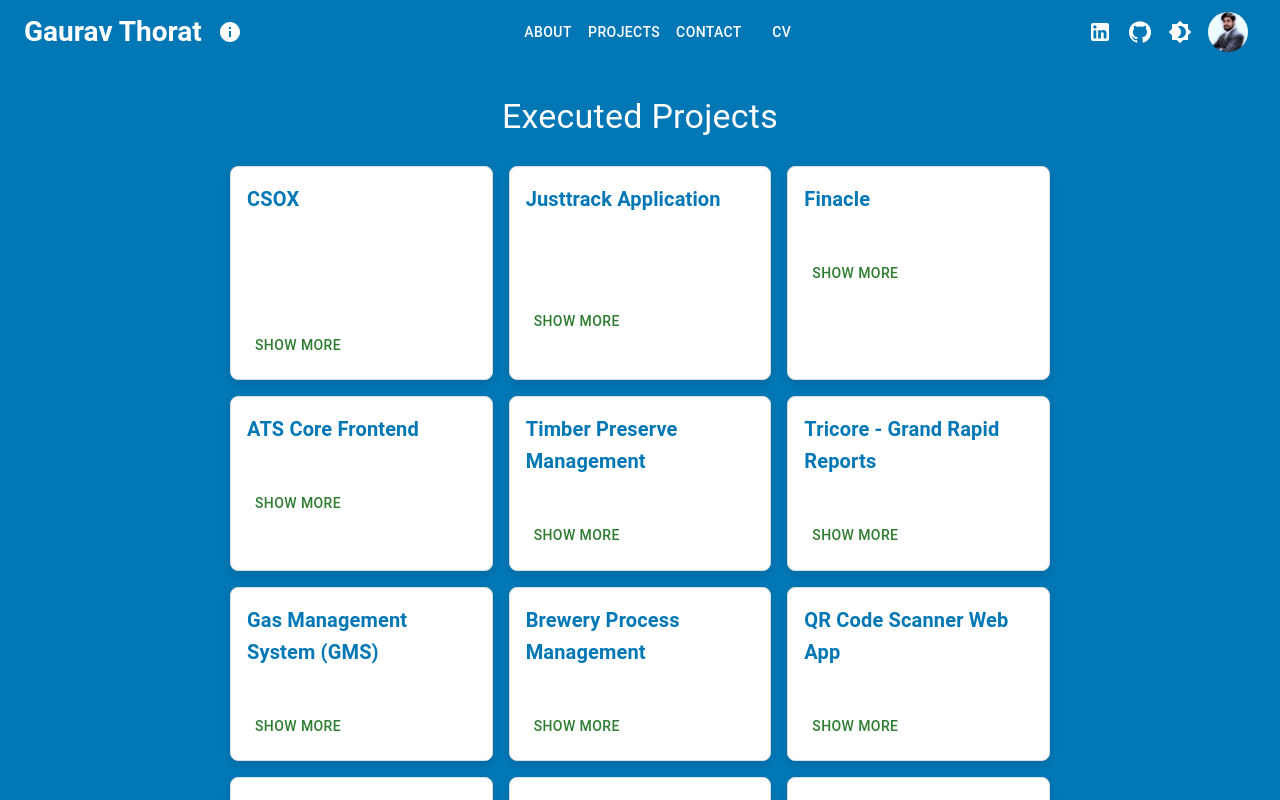
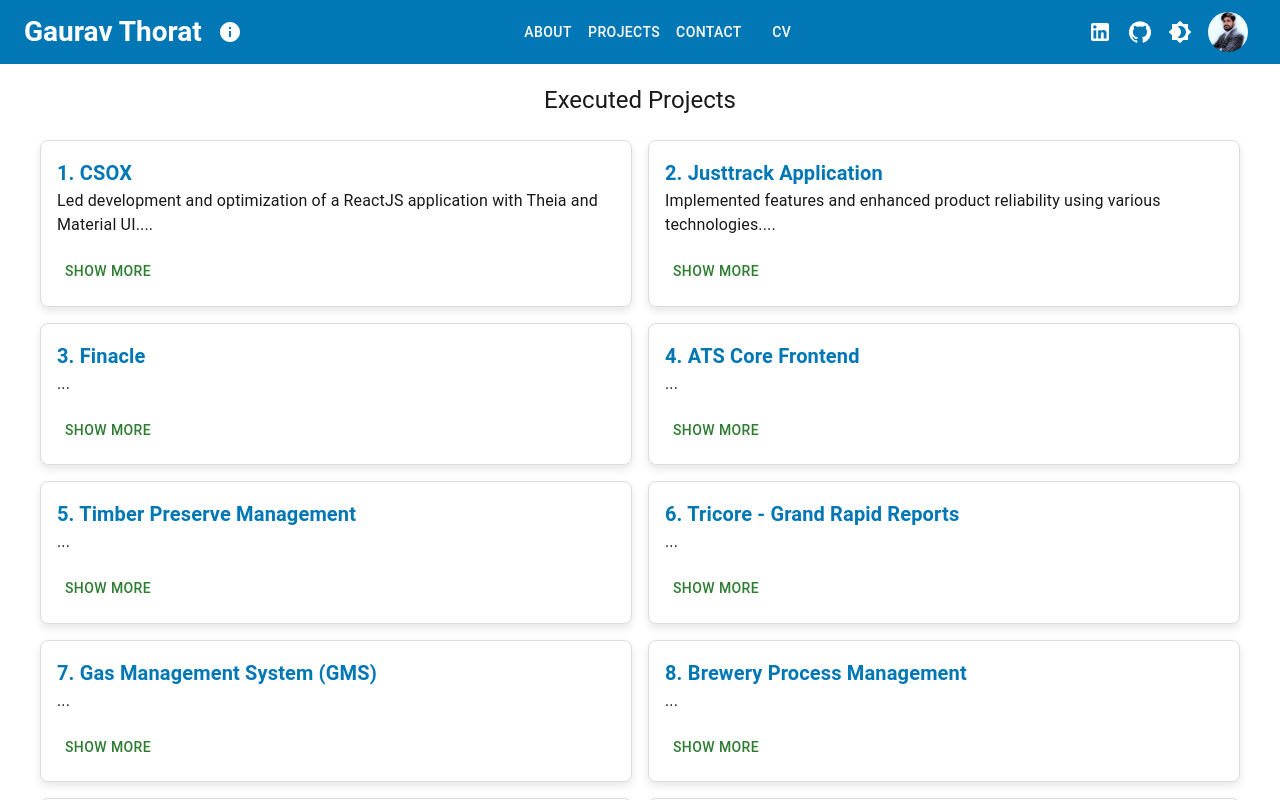
Before and after one commit to gauravthorath/Portfolio, a React (Vite) app: page /Portfolio/projects in a window 1280 px wide. Shown: the top 800 px of the page. Built offline with nearby package versions, Linux system fonts and the light colour scheme; no server answers; the database is empty.

Commit message:
"Refactor CSS and TSX files in various components and pages, including ProjectCard, About, Contact, and Projects, to update styles, layouts, and theme context usage."

```diff
--- a/src/components/ProjectCard/ProjectCard.module.css
+++ b/src/components/ProjectCard/ProjectCard.module.css
@@ -1,14 +1,3 @@
-/* Container for the cards */
-.card_container {
-  display: grid;
-  grid-template-columns: repeat(
-    auto-fit,
-    minmax(300px, 1fr)
-  ); /* Responsive columns */
-  gap: 16px; /* Adjust gap between cards */
-  padding: 16px; /* Optional padding */
-}
-
 /* Individual card style */
 .card {
   border: 1px solid #ddd; /* Border for the card */
@@ -23,7 +12,7 @@
 
 /* Card hover effect */
 .card:hover {
-  transform: translateY(-8px); /* Slight lift effect on hover */
+  transform: translateY(-6px); /* Slight lift effect on hover */
   box-shadow: 0 8px 16px rgba(0, 0, 0, 0.2); /* Enhanced shadow on hover */
 }
 
@@ -31,21 +20,12 @@
   color: #0177b5;
 }
 
-/* Responsive grid layout for different screen sizes */
-@media (min-width: 600px) {
-  .card_container {
-    grid-template-columns: repeat(
-      2,
-      1fr
-    ); /* 2 cards per row for medium screens */
-  }
+.dark {
+  background-color: #393838 !important;
+  color: #fff;
 }
 
-@media (min-width: 900px) {
-  .card_container {
-    grid-template-columns: repeat(
-      3,
-      1fr
-    ); /* 3 cards per row for larger screens */
-  }
+.light {
+  background-color: #fff !important;
+  color: #1a1818;
 }
--- a/src/components/ProjectCard/ProjectCard.tsx
+++ b/src/components/ProjectCard/ProjectCard.tsx
@@ -55,6 +55,7 @@
 import { useState } from "react";
 import { Button, Typography } from "@mui/material";
 import styles from "./ProjectCard.module.css";
+import { useThemeContext } from "../../context/ThemeContext";
 
 export interface Project {
   name: string;
@@ -65,17 +66,26 @@ export interface Project {
   responsibilities: string[];
 }
 
-const ProjectCard = ({ project }: { project: Project }) => {
+const ProjectCard = ({
+  project,
+  projectIndex,
+}: {
+  project: Project;
+  projectIndex: number;
+}) => {
   const [showMore, setShowMore] = useState(false);
+  const { isDarkTheme } = useThemeContext();
 
   const handleShowMore = () => {
     setShowMore((prev) => !prev);
   };
 
   return (
-    <div className={styles.card}>
+    <div
+      className={`${styles.card} ${isDarkTheme ? styles.dark : styles.light}`}
+    >
       <Typography variant="h6" component="h2" className={styles.titleText}>
-        <strong>{project.name}</strong>
+        <strong>{projectIndex + ".  " + project.name}</strong>
       </Typography>
 
       {showMore ? (
--- a/src/pages/About/About.module.css
+++ b/src/pages/About/About.module.css
@@ -150,7 +150,7 @@
 }
 
 .dark {
-  background-color: #454545 !important;
+  background-color: #393838 !important;
   color: #fff;
 }
 
--- a/src/pages/About/About.tsx
+++ b/src/pages/About/About.tsx
@@ -59,12 +59,8 @@ const About: React.FC = () => {
     <section
       className={`${styles.about_section} ${isDarkTheme ? styles.dark : styles.light}`}
     >
-      <div
-        className={`${styles.about_container} ${isDarkTheme ? styles.dark : styles.light}`}
-      >
-        <div
-          className={`${styles.about_grid} ${isDarkTheme ? styles.dark : styles.light}`}
-        >
+      <div className={`${styles.about_container}`}>
+        <div className={`${styles.about_grid}`}>
           {/* Image with Title Section */}
           <Box className={styles.about_image_wrapper}>
             <Box className={styles.constant_text}>Technical Lead</Box>
@@ -86,17 +82,9 @@ const About: React.FC = () => {
           </Box>
 
           {/* Info Section */}
-          <div
-            className={`${styles.about_content} ${isDarkTheme ? styles.dark : styles.light}`}
-          >
-            <h1
-              className={`${styles.big_title} ${isDarkTheme ? styles.dark : styles.light}`}
-            >
-              About Me
-            </h1>
-            <p
-              className={`${styles.about_description} ${isDarkTheme ? styles.dark : styles.light}`}
-            >
+          <div className={`${styles.about_content}`}>
+            <h1 className={`${styles.big_title}`}>About Me</h1>
+            <p className={`${styles.about_description}`}>
               I am a highly skilled Technical Lead with over 13 years of
               expertise in software development, specializing in advanced
               frontend technologies with ReactJS. I have a proven track record
@@ -109,9 +97,7 @@ const About: React.FC = () => {
               effective communicator, I excel in enhancing code quality through
               thorough peer reviews and meticulous documentation.
             </p>
-            <div
-              className={`${styles.personal_info} ${isDarkTheme ? styles.dark : styles.light}`}
-            >
+            <div className={`${styles.personal_info}`}>
               <p>
                 <strong>Name:</strong> Gaurav Thorat
               </p>
@@ -127,18 +113,12 @@ const About: React.FC = () => {
               </p>
             </div>
 
-            <h2
-              className={`${styles.skills_title} ${isDarkTheme ? styles.dark : styles.light}`}
-            >
-              Skills
-            </h2>
+            <h2 className={`${styles.skills_title}`}>Skills</h2>
 
             <div className={styles.skills}>
               {Object.entries(skillGroups).map(([category, skills]) => (
                 <div className={styles.skills_group} key={category}>
-                  <h3 className={`${isDarkTheme ? styles.dark : styles.light}`}>
-                    {category}
-                  </h3>
+                  <h3>{category}</h3>
                   <div className={styles.chip_container}>
                     {skills.map((skill) => (
                       <Chip
@@ -151,9 +131,7 @@ const About: React.FC = () => {
                 </div>
               ))}
             </div>
-            <div
-              className={`${styles.extra_info} ${isDarkTheme ? styles.dark : styles.light}`}
-            >
+            <div className={`${styles.extra_info}`}>
               <h2>Certifications</h2>
               <p>
                 <strong>Microsoft : 70-486 </strong> (Developing ASP.NET MVC Web
--- /dev/null
+++ b/src/pages/Contact/Contact.module.css
@@ -0,0 +1,9 @@
+.dark {
+  background-color: #393838 !important;
+  color: #fff;
+}
+
+.light {
+  background-color: #fff !important;
+  color: #1a1818;
+}
--- a/src/pages/Contact/Contact.tsx
+++ b/src/pages/Contact/Contact.tsx
@@ -1,19 +1,13 @@
 import React, { useEffect } from "react";
-import {
-  Container,
-  Typography,
-  Paper,
-  Box,
-  Grid,
-  IconButton,
-} from "@mui/material";
+import { Container, Typography, Box, Grid, IconButton } from "@mui/material";
 import MailOutlineIcon from "@mui/icons-material/MailOutline";
 import PhoneIcon from "@mui/icons-material/Phone";
 import { MapContainer, TileLayer, Marker, Popup, useMap } from "react-leaflet";
 import L from "leaflet";
 import "leaflet/dist/leaflet.css";
 import { LinkedIn, GitHub } from "@mui/icons-material";
-
+import { useThemeContext } from "../../context/ThemeContext";
+import styles from "./Contact.module.css";
 // Custom icon for the map marker
 const customIcon = new L.Icon({
   iconUrl: "https://cdn-icons-png.flaticon.com/512/854/854878.png", // custom icon
@@ -32,15 +26,26 @@ const ResizeMap = () => {
 };
 
 const Contact: React.FC = () => {
+  const { isDarkTheme } = useThemeContext();
+
   return (
-    <Container maxWidth="md" sx={{ marginTop: 4, marginBottom: 4 }}>
-      <Typography variant="h4" component="h1" gutterBottom align="center">
-        Feel Free to Contact Me
+    <Container
+      maxWidth="xl"
+      className={`${isDarkTheme ? styles.dark : styles.light}`}
+    >
+      <Typography
+        variant="h5"
+        component="h1"
+        gutterBottom
+        align="center"
+        sx={{ pt: "20px" }}
+      >
+        Contact Me
       </Typography>
-      <Paper elevation={3} sx={{ padding: 3, borderRadius: 2 }}>
+      <Box sx={{ padding: 3, borderRadius: 2 }}>
         <Box mb={2}>
           <Grid container spacing={2}>
-            <Grid item xs={12} sm={6}>
+            <Grid item xs={12} sm={6} md={3}>
               <Box display="flex" alignItems="center">
                 <MailOutlineIcon color="primary" sx={{ marginRight: 1 }} />
                 <IconButton
@@ -55,7 +60,7 @@ const Contact: React.FC = () => {
                 </IconButton>
               </Box>
             </Grid>
-            <Grid item xs={12} sm={6}>
+            <Grid item xs={12} sm={6} md={3}>
               <Box display="flex" alignItems="center">
                 <PhoneIcon color="primary" sx={{ marginRight: 1 }} />
                 <IconButton
@@ -71,7 +76,7 @@ const Contact: React.FC = () => {
               </Box>
             </Grid>
 
-            <Grid item xs={12} sm={6}>
+            <Grid item xs={12} sm={6} md={3}>
               <Box display="flex" alignItems="center">
                 <LinkedIn color="primary" sx={{ marginRight: 1 }} />
                 <IconButton
@@ -87,7 +92,7 @@ const Contact: React.FC = () => {
               </Box>
             </Grid>
 
-            <Grid item xs={12} sm={6}>
+            <Grid item xs={12} sm={6} md={3}>
               <Box display="flex" alignItems="center">
                 <GitHub color="primary" sx={{ marginRight: 1 }} />
                 <IconButton
@@ -108,7 +113,7 @@ const Contact: React.FC = () => {
         {/* Map showing Hamburg */}
         <Box mt={4}>
           <Typography variant="h6" gutterBottom>
-            Location: Hamburg, Germany
+            Current Location: Hamburg, Germany
           </Typography>
           <div style={{ height: "400px", width: "100%" }}>
             <MapContainer
@@ -128,7 +133,7 @@ const Contact: React.FC = () => {
             </MapContainer>
           </div>
         </Box>
-      </Paper>
+      </Box>
     </Container>
   );
 };
--- a/src/pages/Projects/Projects.module.css
+++ b/src/pages/Projects/Projects.module.css
@@ -0,0 +1,20 @@
+/* Container for the cards */
+.card_container {
+  display: grid;
+  grid-template-columns: repeat(
+    auto-fit,
+    minmax(400px, 1fr)
+  ); /* Responsive columns */
+  gap: 16px; /* Adjust gap between cards */
+  padding: 16px; /* Optional padding */
+}
+
+.dark {
+  background-color: #393838 !important;
+  color: #fff;
+}
+
+.light {
+  background-color: #fff !important;
+  color: #1a1818;
+}
--- a/src/pages/Projects/Projects.tsx
+++ b/src/pages/Projects/Projects.tsx
@@ -1,19 +1,31 @@
 // Import necessary modules
 import React from "react";
 import ProjectCard, { Project } from "../../components/ProjectCard/ProjectCard";
-import styles from "../../components/ProjectCard/ProjectCard.module.css";
+import styles from "./Projects.module.css";
 import projects from "./Projects.json";
 import { Box, Container, Typography } from "@mui/material";
+import { useThemeContext } from "../../context/ThemeContext";
 const projectList: Project[] = projects;
 const ProjectsComponent: React.FC = () => {
+  const { isDarkTheme } = useThemeContext();
+
   return (
-    <Container maxWidth="md" sx={{ marginTop: 4, marginBottom: 4 }}>
-      <Typography variant="h4" component="h1" gutterBottom align="center">
+    <Container
+      maxWidth="xl"
+      className={`${isDarkTheme ? styles.dark : styles.light}`}
+    >
+      <Typography
+        variant="h5"
+        component="h1"
+        gutterBottom
+        align="center"
+        sx={{ pt: "20px" }}
+      >
         Executed Projects
       </Typography>
       <Box className={styles.card_container}>
         {projectList.map((project, index) => (
-          <ProjectCard key={index} project={project} />
+          <ProjectCard key={index} project={project} projectIndex={index + 1} />
         ))}
       </Box>
     </Container>
```
Also changed, not shown: src/router.ts (+4 -4 lines).
